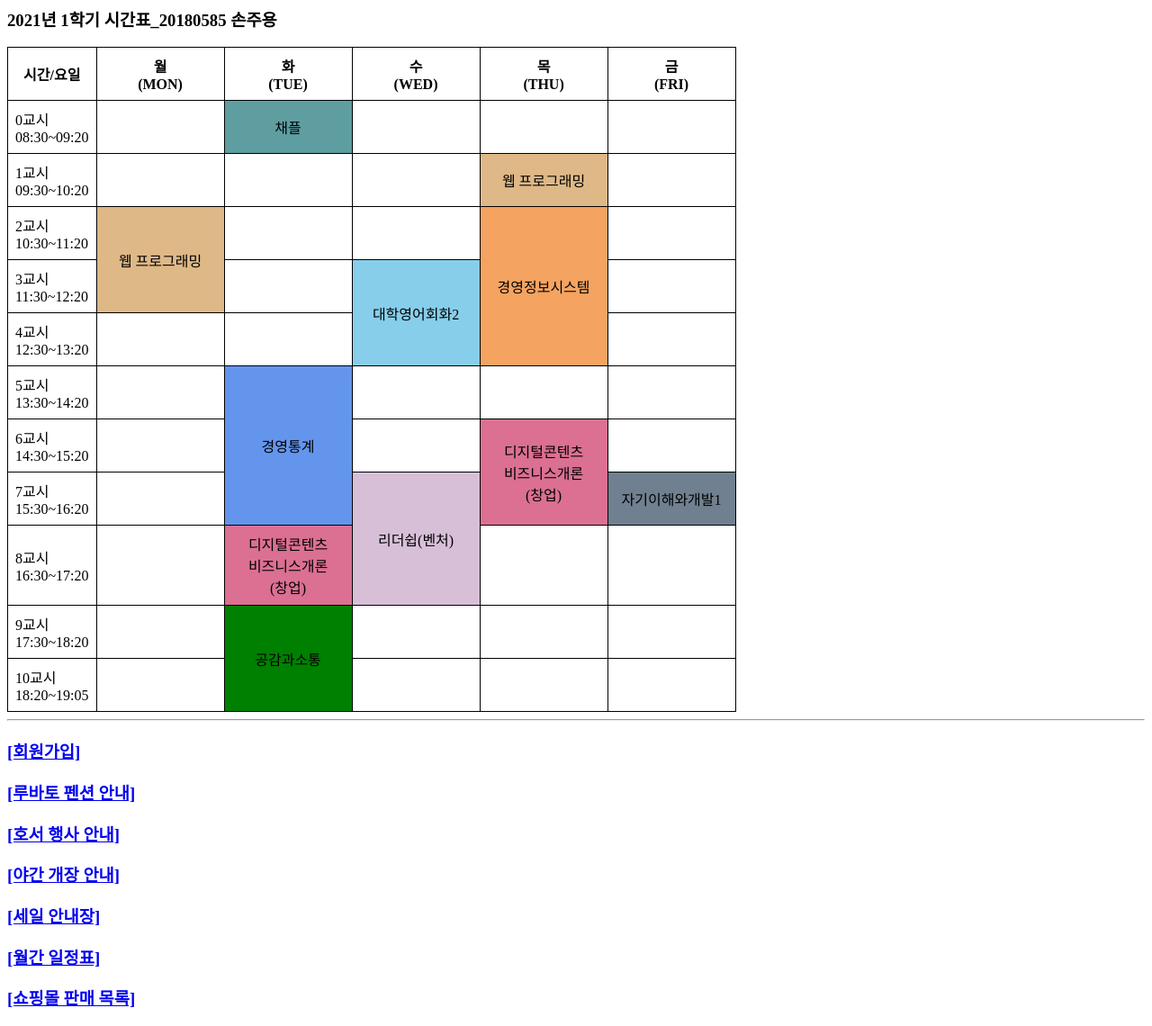
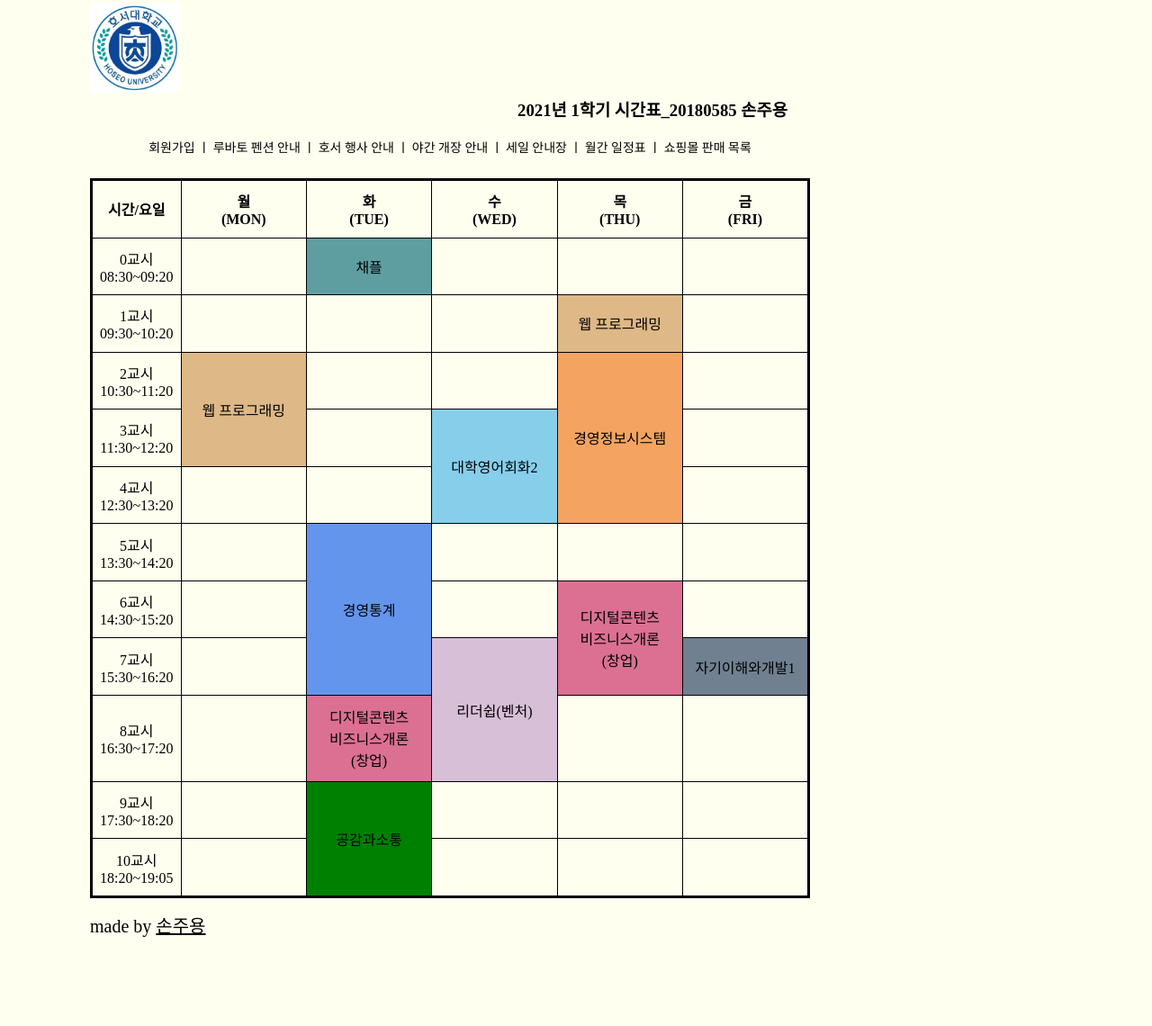
Before and after one commit to sonjooyong/sonjooyong.github.io, a plain HTML site: page index.html in a window 1280 px wide. Shown: the part 12-1152 px from the top of the page at 90% size. After the commit the page ends 1070 px from the top, so only its background shows below. Drawn offline with Linux system fonts and the light colour scheme.

Commit message:
웹페이지레이아웃적용

```diff
--- a/index.html
+++ b/index.html
@@ -3,10 +3,20 @@
     <head>
         <meta charset='utf-8'>
         <style>
+            * {padding: 0px; margin: 0px;}
+            body {
+                background-color: ivory;
+            }
             table, tr, th, td {
                 border: solid 1px black;
                 border-collapse: collapse;
                 padding: 8px;
+            }
+            table {
+                float: right;
+                margin-right: 100px;
+                width: 800px; height: 800px;
+                border: solid 3px black;
             }
             #title {
                 width: 125px;
@@ -47,10 +57,58 @@
                 text-align: center;
                 background-color: slategrey;
             }
+            header, nav, section, footer {
+                border: solid 0px black;
+            }
+            header {
+                width: 1000px;
+                height: 130px;
+                display: inline-block;
+                margin-top: 15px;
+                text-align: center;
+            }
+            nav {
+                width: 1000px;
+                height: 30px;
+                margin-top: 20px;
+                text-align: center;
+                font-size: 14px;
+            }
+            a:link {text-decoration: none; color: black;}
+            a:visited {text-decoration: none; color: black;}
+            a:hover {text-decoration: none; color: gray; font-weight: bold;}
+
+            section {
+                float: left;
+                width: 1000px;
+                margin-top: 15px;
+                text-align: center;
+            }
+            footer {
+                float: left;
+                width: 1000px;
+                height: 30px;
+                margin-top: 15px;
+                font-size: 20px;
+                margin-bottom: 15px;
+            }
         </style>
     </head>
     <body>
-        <h3>2021년 1학기 시간표_20180585 손주용</h3>
+        <header>
+            <img src="logo.jpg" width="100" height="100" style="margin-right: 700px;">
+            <h3 style="margin-left: 450px;">2021년 1학기 시간표_20180585 손주용</h3>
+        </header>
+        <nav>
+            <a href="회원가입페이지만들기.html" style="text-decoration: none;">회원가입</a>  ㅣ
+            <a href='루바토펜션안내.html' style="text-decoration: none;">루바토 펜션 안내</a>  ㅣ
+            <a href='호서행사안내페이지.html' style="text-decoration: none;">호서 행사 안내</a>  ㅣ
+            <a href='night-open.html' style="text-decoration: none;">야간 개장 안내</a>  ㅣ
+            <a href="spring-sale.html" style="text-decoration: none;">세일 안내장</a>  ㅣ
+            <a href="schedule.html" style="text-decoration: none;">월간 일정표</a>  ㅣ
+            <a href="shopping-list.html" style="text-decoration: none;">쇼핑몰 판매 목록</a>
+        </nav>
+        <section>
         <table>
             <tr>
                 <th>시간/요일</th>
@@ -149,13 +207,9 @@
                 <td></td>
             </tr>
         </table>
-        <hr>
-        <h3><a href="회원가입페이지만들기.html">[회원가입]</a></h3>
-        <h3><a href='루바토펜션안내.html'>[루바토 펜션 안내]</a></h3>
-        <h3><a href='호서행사안내페이지.html'>[호서 행사 안내]</a></h3>
-        <h3><a href='night-open.html'>[야간 개장 안내]</a></h3>
-        <h3><a href="spring-sale.html">[세일 안내장]</a></h3>
-        <h3><a href="schedule.html">[월간 일정표]</a></h3>
-        <h3><a href="shopping-list.html">[쇼핑몰 판매 목록]</a></h3>
+    </section>
+    <footer>
+        <span style="margin-left: 100px;">made by <a href="프로필만들기 업데이트.html" style="text-decoration: underline;">손주용</a></span>
+    </footer>
     </body>
 </html>
```
